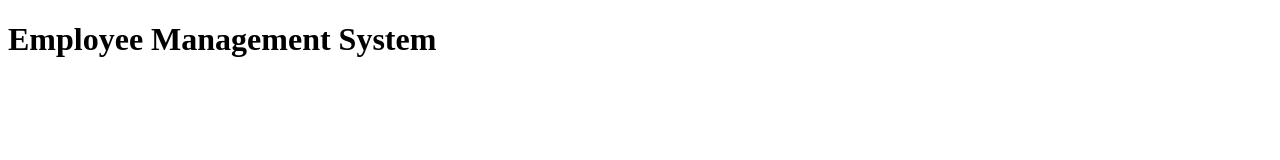
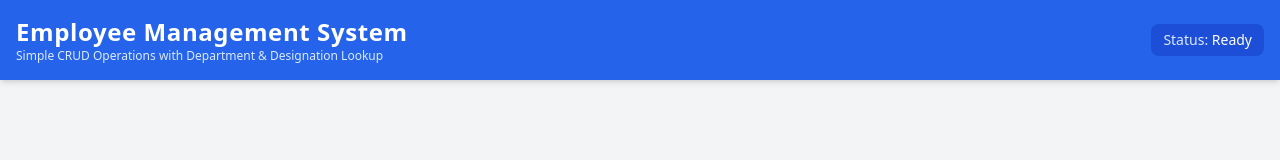
Before and after one commit to sakunathejan/employee-management-system, a plain HTML site: page index.html in a window 1280 px wide. Drawn offline with nearby package versions, Linux system fonts and the light colour scheme.

Commit message:
feat(ui): add Tailwind CSS CDN and header navbar

```diff
--- a/index.html
+++ b/index.html
@@ -4,9 +4,22 @@
   <meta charset="UTF-8">
   <meta name="viewport" content="width=device-width, initial-scale=1.0">
   <title>Employee Management System</title>
+  <script src="https://cdn.tailwindcss.com"></script>
 </head>
-<body>
-  <h1>Employee Management System</h1>
+<body class="bg-gray-100 min-h-screen text-gray-800 font-sans">
+  <header class="bg-blue-600 text-white shadow-md">
+    <div class="max-w-7xl mx-auto px-4 py-4 flex flex-col sm:flex-row justify-between items-center gap-2">
+      <div>
+        <h1 class="text-2xl font-bold tracking-wide">Employee Management System</h1>
+        <p class="text-xs text-blue-100">Simple CRUD Operations with Department & Designation Lookup</p>
+      </div>
+      <div class="text-sm bg-blue-700 px-3 py-1.5 rounded-lg text-blue-100">
+        Status: <span class="text-white font-medium">Ready</span>
+      </div>
+    </div>
+  </header>
+  <main class="max-w-7xl mx-auto px-4 py-6 space-y-6">
+  </main>
   <script src="App.js"></script>
 </body>
 </html>
```
